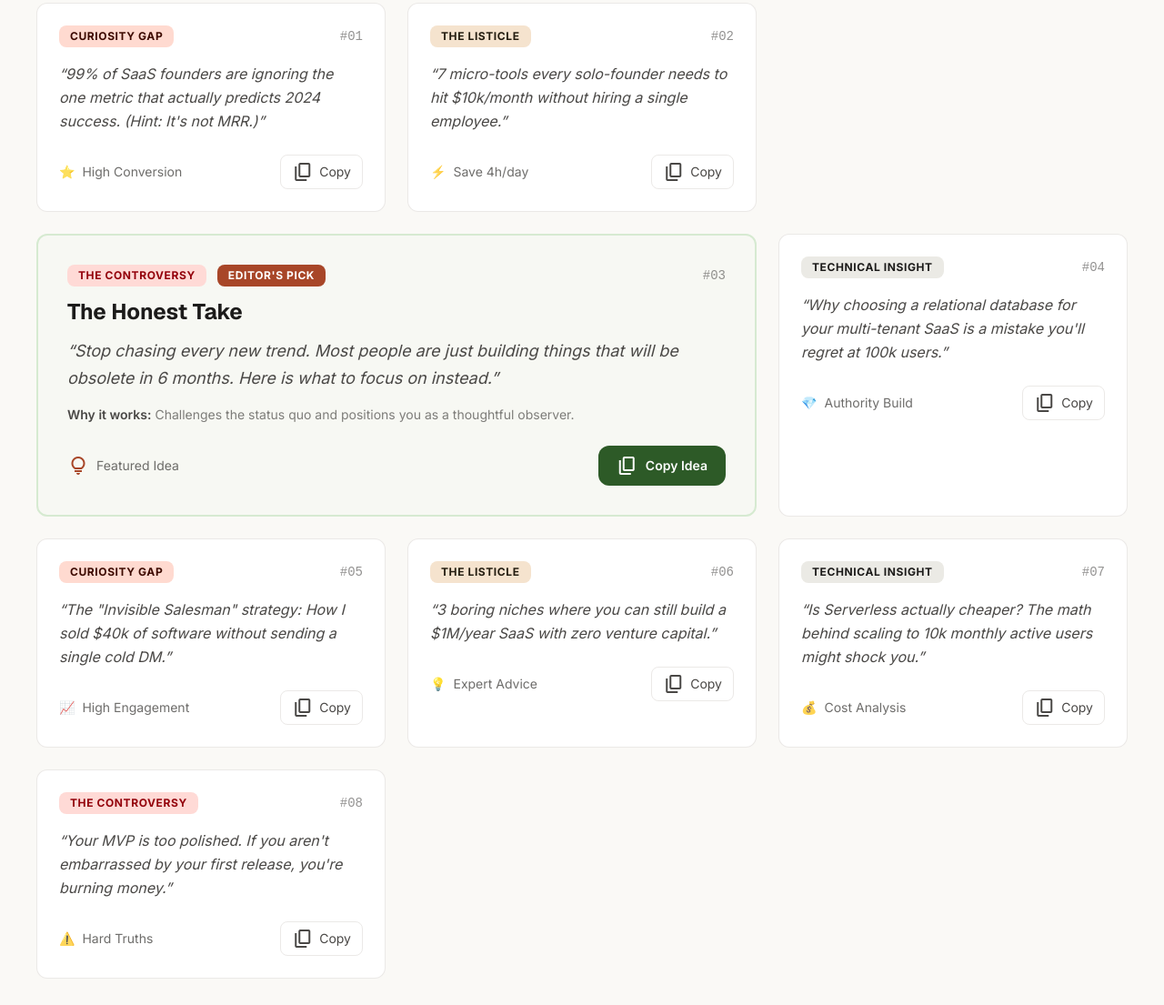
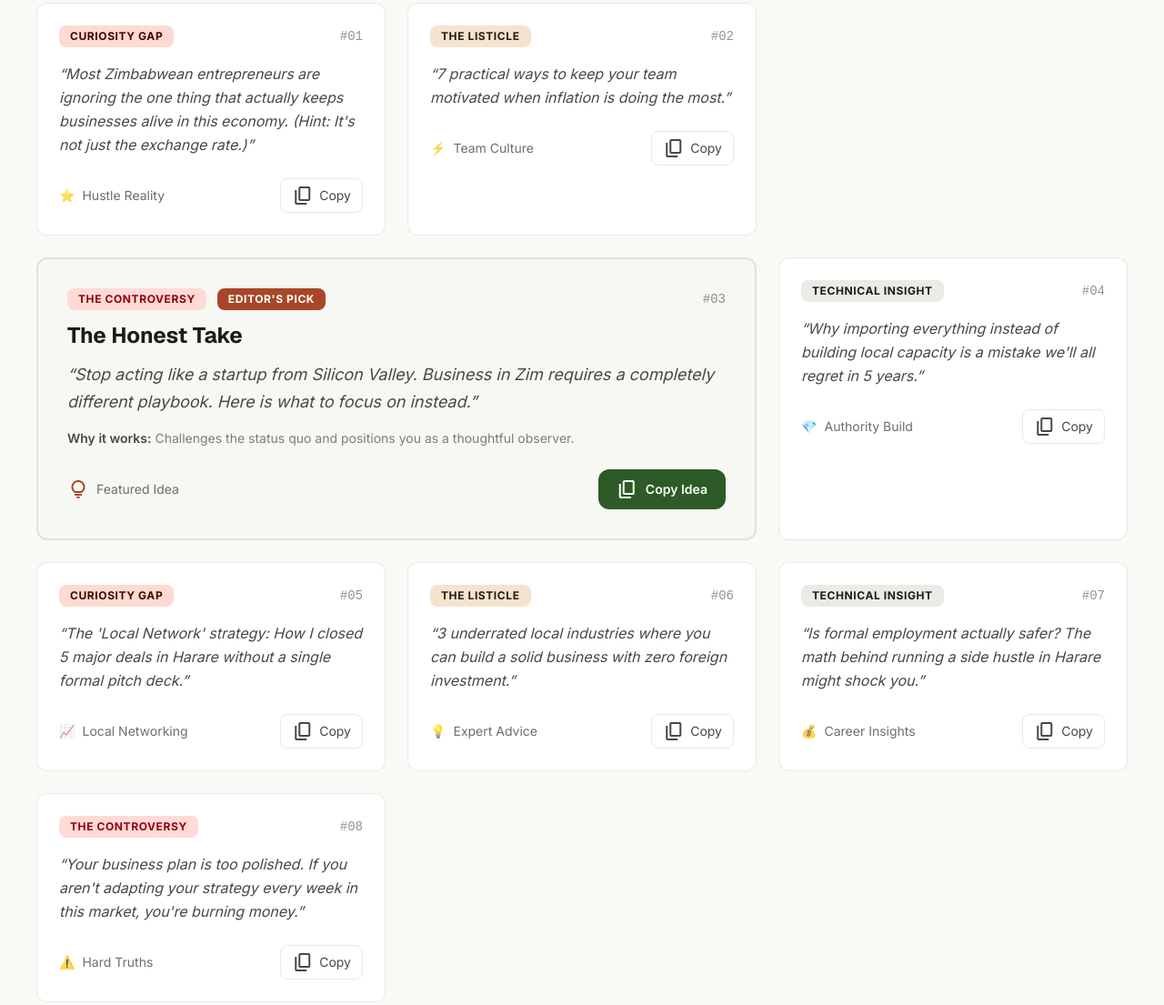
Before and after one commit to SALEM-BHERO/Hooklink, a website built with Vite: page library.html in a window 1280 px wide. Shown: the part 434-1539 px from the top of the page at 91% size. Built offline with nearby package versions, Linux system fonts and the light colour scheme.

Commit message:
feat: localize library hooks to Zimbabwean professional context

```diff
--- a/library.html
+++ b/library.html
@@ -61,12 +61,12 @@
             <span class="text-body-sm text-on-surface-variant/60 font-mono">#01</span>
           </div>
           <p class="hook-text text-on-surface-variant italic leading-relaxed text-body-md mb-6">
-            &ldquo;99% of SaaS founders are ignoring the one metric that actually predicts 2024 success. (Hint: It's not MRR.)&rdquo;
+            &ldquo;Most Zimbabwean entrepreneurs are ignoring the one thing that actually keeps businesses alive in this economy. (Hint: It's not just the exchange rate.)&rdquo;
           </p>
           <div class="flex items-center justify-between mt-auto">
             <div class="flex items-center gap-2 text-body-sm text-on-surface-variant/80">
               <span>⭐</span>
-              <span>High Conversion</span>
+              <span>Hustle Reality</span>
             </div>
             <button class="copy-btn flex items-center gap-1.5 px-3 py-1.5 rounded-lg border border-outline-variant/40 text-body-sm text-on-surface-variant hover:bg-surface-container hover:border-primary/40 transition-all">
               <span class="material-symbols-outlined text-[18px]">content_copy</span>
@@ -82,12 +82,12 @@
             <span class="text-body-sm text-on-surface-variant/60 font-mono">#02</span>
           </div>
           <p class="hook-text text-on-surface-variant italic leading-relaxed text-body-md mb-6">
-            &ldquo;7 micro-tools every solo-founder needs to hit $10k/month without hiring a single employee.&rdquo;
+            &ldquo;7 practical ways to keep your team motivated when inflation is doing the most.&rdquo;
           </p>
           <div class="flex items-center justify-between mt-auto">
             <div class="flex items-center gap-2 text-body-sm text-on-surface-variant/80">
               <span>⚡</span>
-              <span>Save 4h/day</span>
+              <span>Team Culture</span>
             </div>
             <button class="copy-btn flex items-center gap-1.5 px-3 py-1.5 rounded-lg border border-outline-variant/40 text-body-sm text-on-surface-variant hover:bg-surface-container hover:border-primary/40 transition-all">
               <span class="material-symbols-outlined text-[18px]">content_copy</span>
@@ -107,7 +107,7 @@
           </div>
           <h3 class="text-headline-md font-headline font-bold text-on-surface mt-3 mb-3">The Honest Take</h3>
           <p class="hook-text text-on-surface-variant italic leading-relaxed text-body-lg mb-4">
-            &ldquo;Stop chasing every new trend. Most people are just building things that will be obsolete in 6 months. Here is what to focus on instead.&rdquo;
+            &ldquo;Stop acting like a startup from Silicon Valley. Business in Zim requires a completely different playbook. Here is what to focus on instead.&rdquo;
           </p>
           <p class="text-body-sm text-on-surface-variant/70 mb-6">
             <span class="font-semibold text-on-surface-variant">Why it works:</span> Challenges the status quo and positions you as a thoughtful observer.
@@ -131,7 +131,7 @@
             <span class="text-body-sm text-on-surface-variant/60 font-mono">#04</span>
           </div>
           <p class="hook-text text-on-surface-variant italic leading-relaxed text-body-md mb-6">
-            &ldquo;Why choosing a relational database for your multi-tenant SaaS is a mistake you'll regret at 100k users.&rdquo;
+            &ldquo;Why importing everything instead of building local capacity is a mistake we'll all regret in 5 years.&rdquo;
           </p>
           <div class="flex items-center justify-between mt-auto">
             <div class="flex items-center gap-2 text-body-sm text-on-surface-variant/80">
@@ -152,12 +152,12 @@
             <span class="text-body-sm text-on-surface-variant/60 font-mono">#05</span>
           </div>
           <p class="hook-text text-on-surface-variant italic leading-relaxed text-body-md mb-6">
-            &ldquo;The "Invisible Salesman" strategy: How I sold $40k of software without sending a single cold DM.&rdquo;
+            &ldquo;The 'Local Network' strategy: How I closed 5 major deals in Harare without a single formal pitch deck.&rdquo;
           </p>
           <div class="flex items-center justify-between mt-auto">
             <div class="flex items-center gap-2 text-body-sm text-on-surface-variant/80">
               <span>📈</span>
-              <span>High Engagement</span>
+              <span>Local Networking</span>
             </div>
             <button class="copy-btn flex items-center gap-1.5 px-3 py-1.5 rounded-lg border border-outline-variant/40 text-body-sm text-on-surface-variant hover:bg-surface-container hover:border-primary/40 transition-all">
               <span class="material-symbols-outlined text-[18px]">content_copy</span>
@@ -173,7 +173,7 @@
             <span class="text-body-sm text-on-surface-variant/60 font-mono">#06</span>
           </div>
           <p class="hook-text text-on-surface-variant italic leading-relaxed text-body-md mb-6">
-            &ldquo;3 boring niches where you can still build a $1M/year SaaS with zero venture capital.&rdquo;
+            &ldquo;3 underrated local industries where you can build a solid business with zero foreign investment.&rdquo;
           </p>
           <div class="flex items-center justify-between mt-auto">
             <div class="flex items-center gap-2 text-body-sm text-on-surface-variant/80">
@@ -194,12 +194,12 @@
             <span class="text-body-sm text-on-surface-variant/60 font-mono">#07</span>
           </div>
           <p class="hook-text text-on-surface-variant italic leading-relaxed text-body-md mb-6">
-            &ldquo;Is Serverless actually cheaper? The math behind scaling to 10k monthly active users might shock you.&rdquo;
+            &ldquo;Is formal employment actually safer? The math behind running a side hustle in Harare might shock you.&rdquo;
           </p>
           <div class="flex items-center justify-between mt-auto">
             <div class="flex items-center gap-2 text-body-sm text-on-surface-variant/80">
               <span>💰</span>
-              <span>Cost Analysis</span>
+              <span>Career Insights</span>
             </div>
             <button class="copy-btn flex items-center gap-1.5 px-3 py-1.5 rounded-lg border border-outline-variant/40 text-body-sm text-on-surface-variant hover:bg-surface-container hover:border-primary/40 transition-all">
               <span class="material-symbols-outlined text-[18px]">content_copy</span>
@@ -215,7 +215,7 @@
             <span class="text-body-sm text-on-surface-variant/60 font-mono">#08</span>
           </div>
           <p class="hook-text text-on-surface-variant italic leading-relaxed text-body-md mb-6">
-            &ldquo;Your MVP is too polished. If you aren't embarrassed by your first release, you're burning money.&rdquo;
+            &ldquo;Your business plan is too polished. If you aren't adapting your strategy every week in this market, you're burning money.&rdquo;
           </p>
           <div class="flex items-center justify-between mt-auto">
             <div class="flex items-center gap-2 text-body-sm text-on-surface-variant/80">
```
